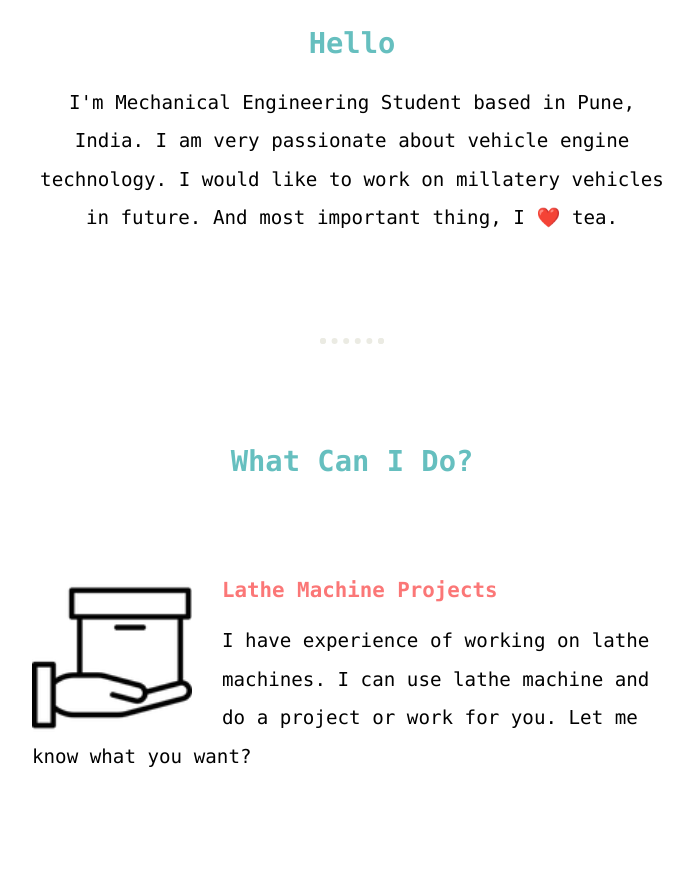
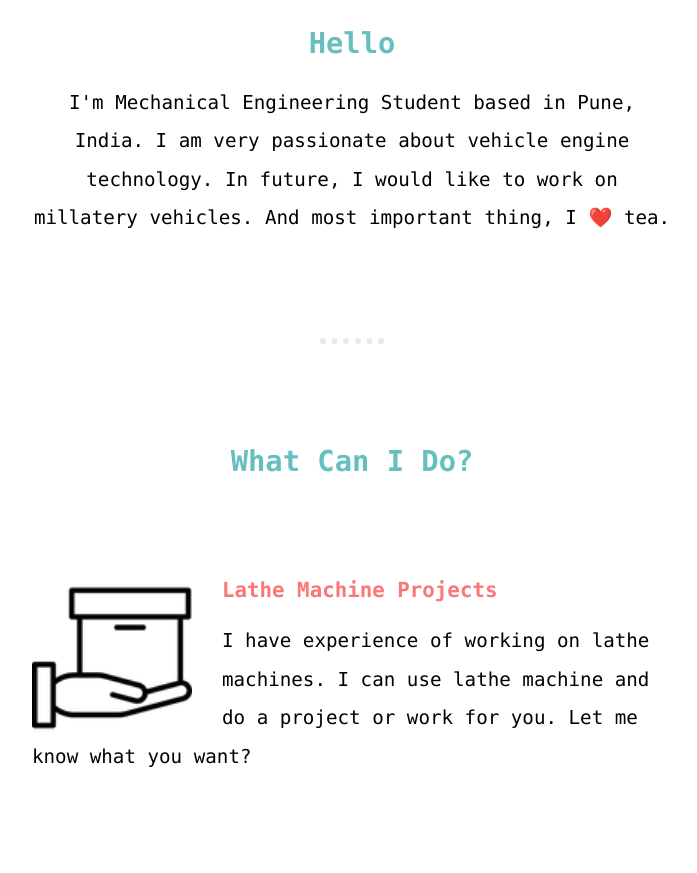
Before and after one commit to apbahulekar/CHIKU, a plain HTML site: page index.html in a window 1280 px wide. Shown: the part 857-1730 px from the top of the page, without its empty margins (288-985 px from the left). Drawn offline with Linux system fonts and the light colour scheme.

Commit message:
Update index.html

```diff
--- a/index.html
+++ b/index.html
@@ -23,7 +23,7 @@
     <div class="profile">
       <img class="imageStyle" src="Images/myAvatar.png" alt="Profile Picture">
       <h2>Hello</h2>
-      <p class="intro">I'm Mechanical Engineering Student based in Pune, India. I am very passionate about vehicle engine technology. I would like to work on millatery vehicles in future. And most important thing, I ❤️ tea.</p>
+      <p class="intro">I'm Mechanical Engineering Student based in Pune, India. I am very passionate about vehicle engine technology. In future, I would like to work on millatery vehicles. And most important thing, I ❤️ tea.</p>
     </div>
     <hr>
 
```
